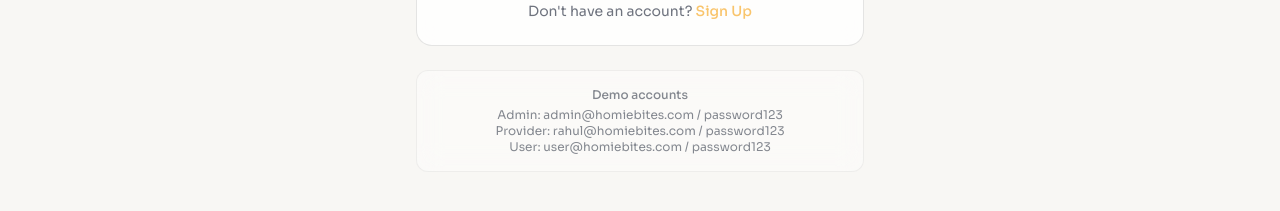
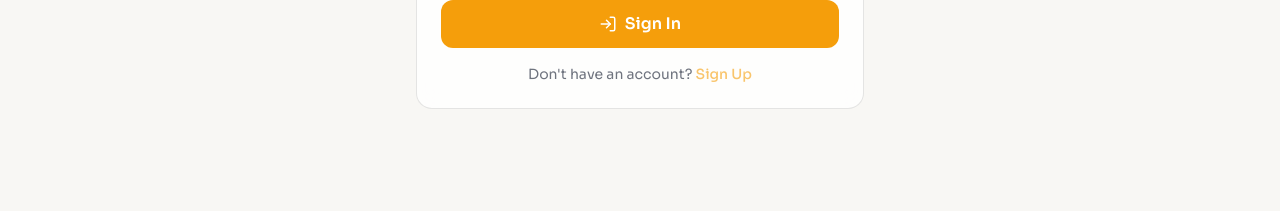
Before and after one commit to Techie-AgrawalJi/HomieBites, a React (Vite) app in the folder client/: page /login in a window 1280 px wide. Shown: the part 589-800 px from the top of the page. Built offline with nearby package versions, Linux system fonts and the light colour scheme; no server answers.

Commit message:
removed demo accounts

```diff
--- a/client/src/pages/Login.tsx
+++ b/client/src/pages/Login.tsx
@@ -8,6 +8,10 @@ import { useAuth } from '../context/AuthContext';
 import toast from 'react-hot-toast';
 
 const Login = () => {
+  // Demo credentials preserved for internal reference:
+  // Admin: admin@homiebites.com / password123
+  // Provider: rahul@homiebites.com / password123
+  // User: user@homiebites.com / password123
   const formRef = useRef<HTMLDivElement>(null);
   const [email, setEmail] = useState('');
   const [password, setPassword] = useState('');
@@ -104,13 +108,6 @@ const Login = () => {
             </p>
           </form>
         </div>
-
-        <div className="mt-6 glass rounded-xl p-4 text-xs opacity-50 text-center">
-          <p className="font-medium mb-1">Demo accounts</p>
-          <p>Admin: admin@homiebites.com / password123</p>
-          <p>Provider: rahul@homiebites.com / password123</p>
-          <p>User: user@homiebites.com / password123</p>
-        </div>
       </div>
     </div>
   );
```
